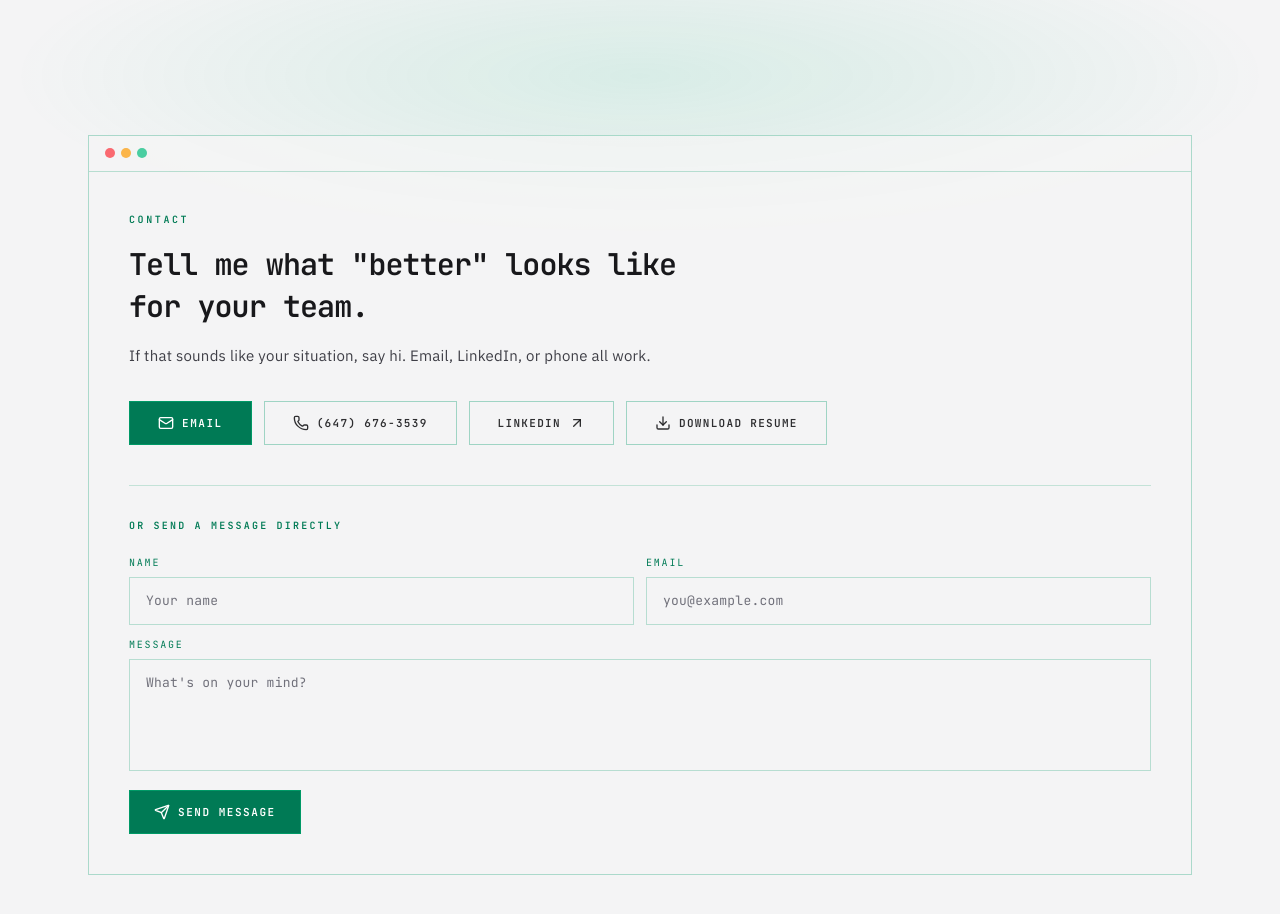
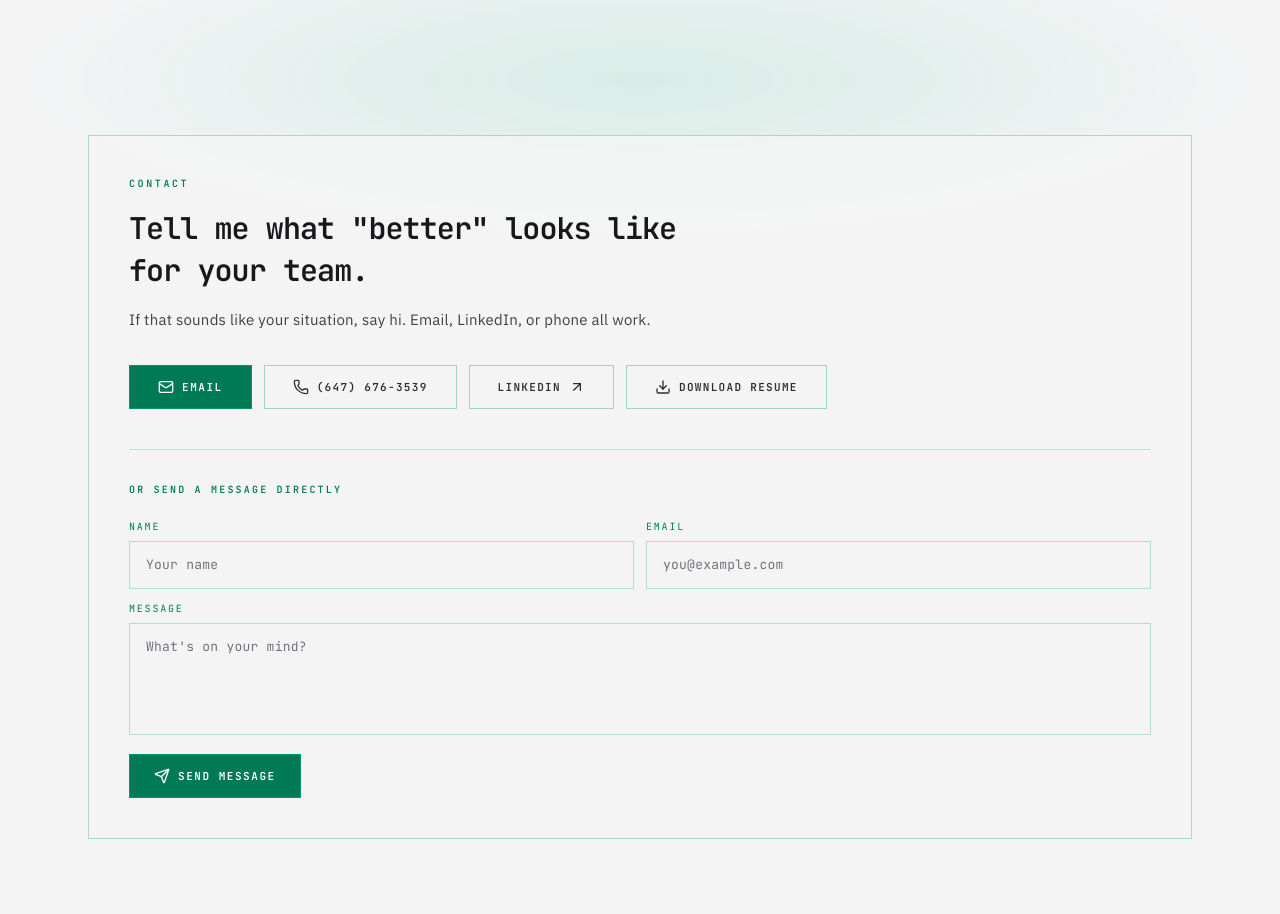
Before and after one commit to Vaibhav-G-Parmar/portfolio, a Next.js app: page / in a window 1280 px wide. Shown: the part 3820-4734 px from the top of the page. Built offline with nearby package versions, Linux system fonts and the light colour scheme; no server answers.

Commit message:
Remove terminal chrome dots from contact section and suppress Apple icon
- Remove red/amber/green mac-style dots from contact box header
- Set appleWebApp: false in metadata to suppress auto-generated touch icon

```diff
--- a/app/layout.tsx
+++ b/app/layout.tsx
@@ -63,6 +63,7 @@ export const metadata: Metadata = {
     description: seoDescription,
   },
   robots: { index: true, follow: true },
+  appleWebApp: false,
 };
 
 export default function RootLayout({
--- a/components/sections/contact.tsx
+++ b/components/sections/contact.tsx
@@ -27,7 +27,6 @@ function ContactForm() {
 
     window.location.href = mailto;
 
-    // Show success after a short delay (email client opens in background)
     setTimeout(() => {
       setState("success");
       form.reset();
@@ -134,15 +133,6 @@ export function Contact() {
       />
 
       <div className="relative border border-emerald-600/30 bg-background/75 dark:border-emerald-400/25 dark:bg-zinc-950/80">
-        {/* Terminal chrome */}
-        <div
-          aria-hidden
-          className="flex h-9 items-center gap-1.5 border-b border-emerald-600/25 px-4 dark:border-emerald-400/20"
-        >
-          <span className="size-2.5 rounded-full bg-red-500/70" />
-          <span className="size-2.5 rounded-full bg-amber-500/70" />
-          <span className="size-2.5 rounded-full bg-emerald-500/70" />
-        </div>
         <div className="p-8 sm:p-10">
           <p className="font-mono text-[10px] font-semibold uppercase tracking-[0.26em] text-emerald-700 dark:text-emerald-500">
             Contact
```
